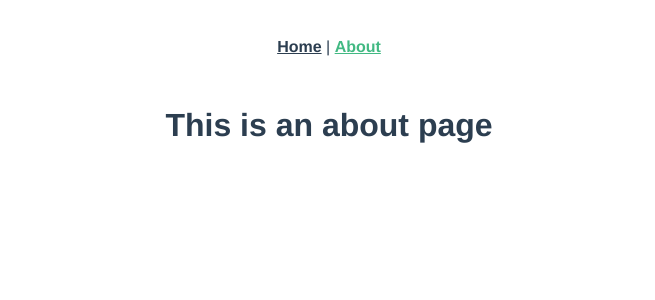
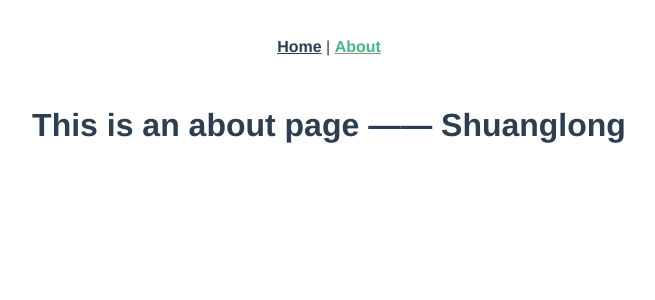
Before and after one commit to xautshuanglong/shuanglong_admin, a Vue app: page /about in a window 1280 px wide. Shown: the top 300 px of the page, without its empty margins (311-966 px from the left). Built offline with nearby package versions, Linux system fonts and the light colour scheme.

Commit message:
修改关于页面

```diff
--- a/src/views/About.vue
+++ b/src/views/About.vue
@@ -1,5 +1,13 @@
+<!--
+ * @Author: xautshuanglong
+ * @Date: 2021-01-28 00:58:16
+ * @LastEditor: xautshuanglong
+ * @LastEditTime: 2021-01-28 01:01:59
+ * @FilePath: \shuanglong_admin\src\views\About.vue
+ * @Description: 关于页面
+-->
 <template>
   <div class="about">
-    <h1>This is an about page</h1>
+    <h1>This is an about page —— Shuanglong</h1>
   </div>
 </template>
```
